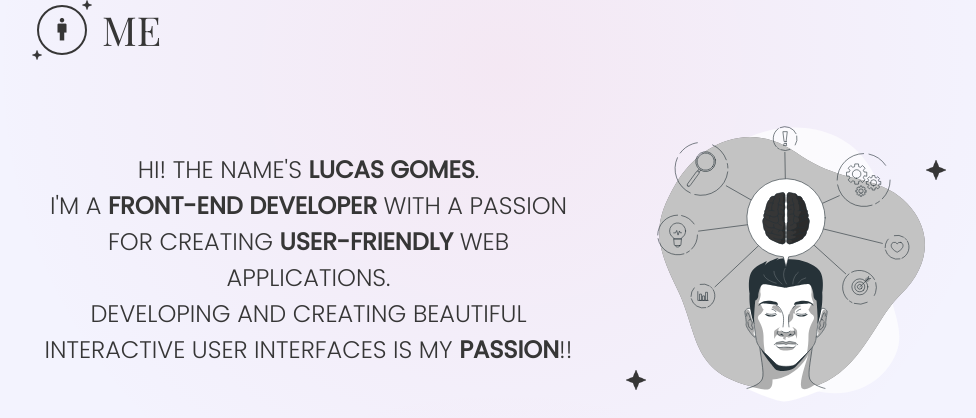
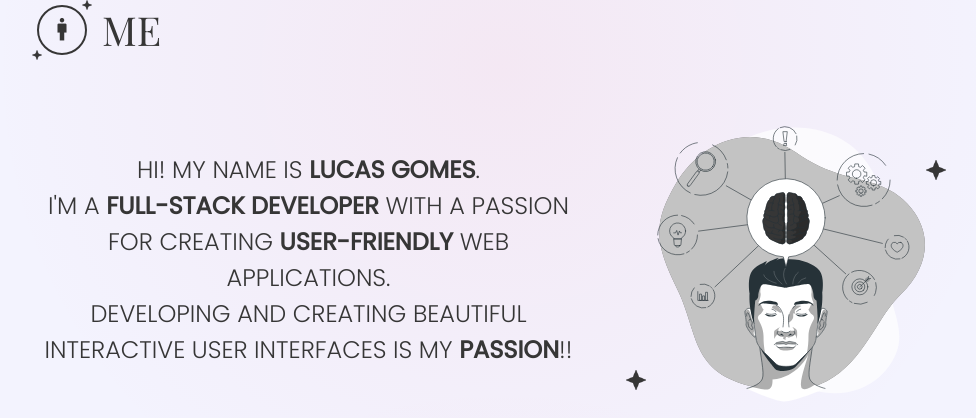
Before and after one commit to Lucaas27/LucasPortfolio, an Eleventy site: page src/index.njk in a window 1280 px wide. Shown: the part 1036-1454 px from the top of the page, without its empty margins (138-1114 px from the left). Built offline with nearby package versions, Linux system fonts and the light colour scheme; Eleventy itself is replaced by a stand-in of ours; files that its build step writes are made by us from their sources; a script that the page names is missing.

Commit message:
Changed the main text in the landing page

```diff
--- a/src/index.njk
+++ b/src/index.njk
@@ -40,10 +40,10 @@ layout: 'base.njk'
         <div class="section-description d-grid">
             <div class="scroll-reveal-left">
                 <p class="description">
-                    Hi! The name's
+                    Hi! My name is
                     <strong>Lucas Gomes</strong>.
                     <br>I'm a
-                    <strong>Front-end Developer</strong> with a passion for creating
+                    <strong>Full-stack Developer</strong> with a passion for creating
                     <strong>user-friendly</strong> web applications.
                     <br>Developing and creating beautiful interactive user interfaces is my
                     <strong>passion</strong>!!
```
